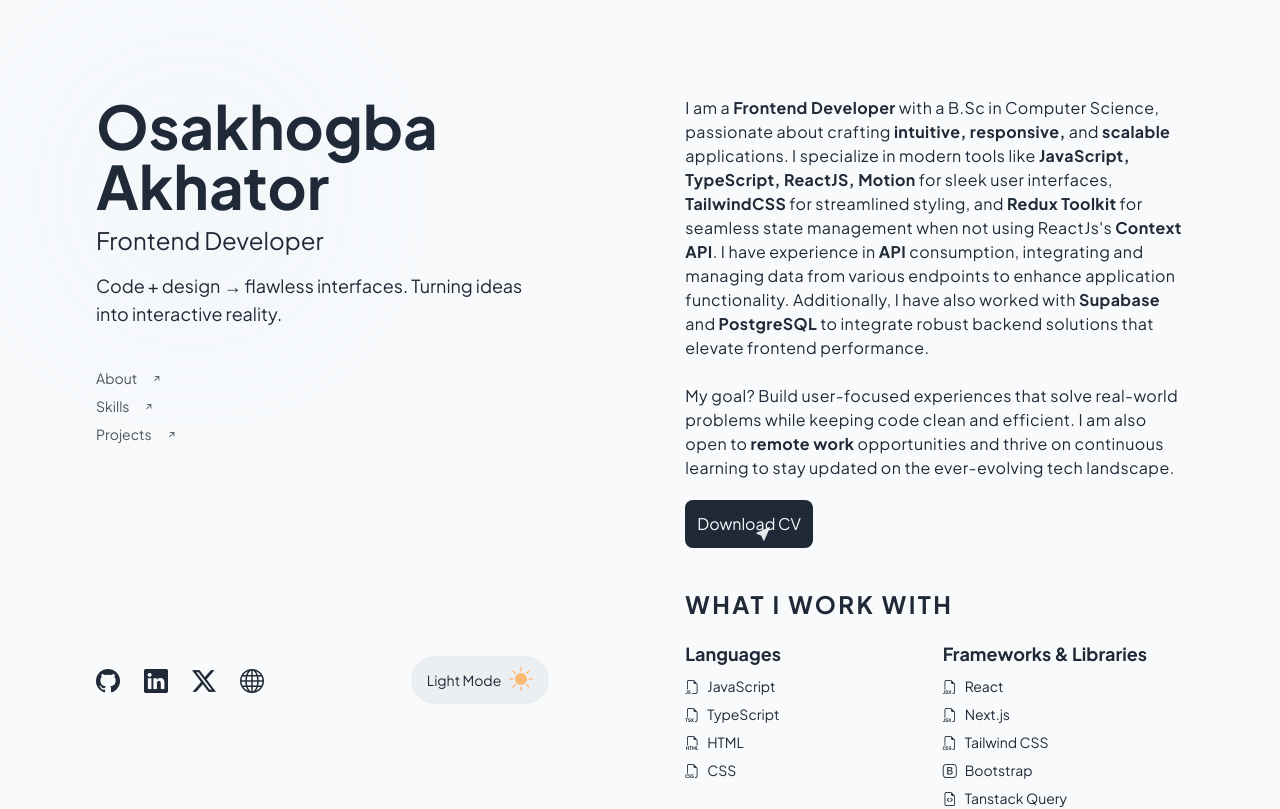
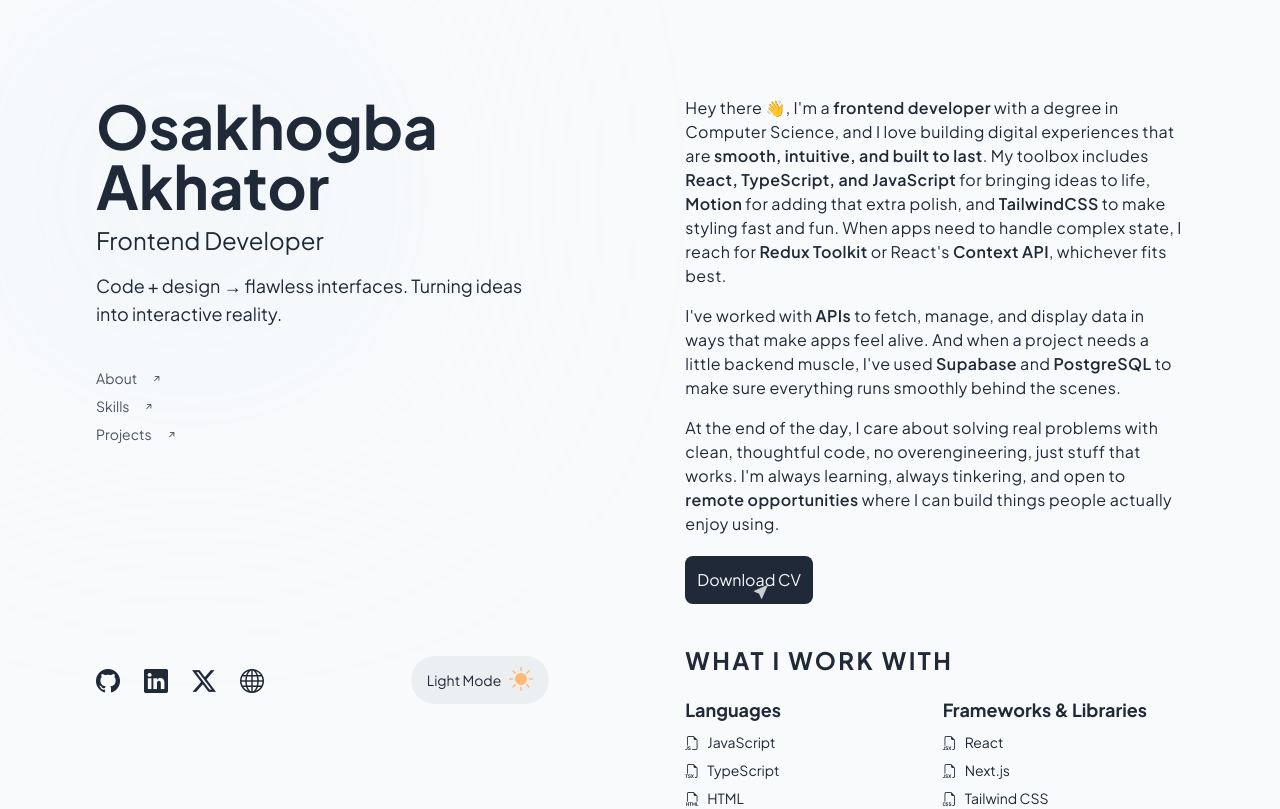
Before and after one commit to AkhatorEnosa/my_portfolio, a React (Vite) app: page / in a window 1280 px wide. Shown: the top 809 px of the page. Built offline with nearby package versions, Linux system fonts and the light colour scheme.

Commit message:
updated about section + floating Navbar z-index

```diff
--- a/src/constants/projects.ts
+++ b/src/constants/projects.ts
@@ -8,7 +8,7 @@ import foodsco from '../assets/foodsco.png'
 import Lokateur from '../assets/lokateur.png'
 import splitter from '../assets/splitter.png'
 import Genotype from '../assets/gmc.png'
-import Techkare from '../assets/techkare.png'
+// import Techkare from '../assets/techkare.png'
 import space from '../assets/space.png'
 // import Foodie2 from '../assets/foodie.png'
 // import Foodie from '../assets/foodie.gif'
@@ -118,16 +118,16 @@ export const PROJECTS = [
         group: "web applications",
         construction: false
     },
-    {
-        id: 11,
-        title: "techkare",
-        image: Techkare,
-        description: "A centralized platform for managing and displaying patient data, designed to streamline workflows and improve care delivery. Built with ReactJS and integrated with a robust API, it ensures seamless functionality.",
-        tag: ["html", "css", "javascript", "TailwindCSS", "API"],
-        url: "https://techkare.netlify.app/",
-        group: "web applications",
-        construction: true
-    },
+    // {
+    //     id: 11,
+    //     title: "techkare",
+    //     image: Techkare,
+    //     description: "A centralized platform for managing and displaying patient data, designed to streamline workflows and improve care delivery. Built with ReactJS and integrated with a robust API, it ensures seamless functionality.",
+    //     tag: ["html", "css", "javascript", "TailwindCSS", "API"],
+    //     url: "https://techkare.netlify.app/",
+    //     group: "web applications",
+    //     construction: true
+    // },
     {
         id: 12,
         title: "checkleest",
--- a/src/sections/Left.tsx
+++ b/src/sections/Left.tsx
@@ -61,7 +61,7 @@ const Left = () => {
           initial={{ opacity: 0, y: 50 }}
           animate={{ opacity: 1, y: 0 }}
           transition={{ duration: 0.5, delay: 1.5 }}
-        className="w-full mt-10 lg:mt-0 fixed flex left-0 bottom-4 justify-center items-center lg:relative lg:right-0 lg:left-0 lg:bottom-0">
+        className="w-full mt-10 lg:mt-0 fixed flex left-0 bottom-4 justify-center items-center lg:relative lg:right-0 lg:left-0 lg:bottom-0 z-40">
           {/* nav links */}
           <div className="w-[80%] md:w-[50%] lg:w-full flex lg:flex-col justify-between md:justify-center items-center lg:items-start bg-[#e9edf1]/80 dark:bg-[#2a3b52]/80 dark:text-[#f9fafb]/60 dark:hover:text-[#f9fafb] lg:bg-transparent lg:dark:bg-transparent lg:backdrop-blur-none lg:rounded-none lg:shadow-none rounded-full backdrop-blur-sm shadow-lg py-5 px-5 lg:py-0 lg:px-0 mt-10 gap-5 md:gap-16 lg:gap-2 z-40">
             {
--- a/src/sections/Right.tsx
+++ b/src/sections/Right.tsx
@@ -28,16 +28,22 @@ const Right = () => {
                 transition={{ duration: 0.5, delay: 1.5 }}
                 className="w-full text-2xl font-bold tracking-widest uppercase lg:hidden">About</motion.h1>
 
-                <motion.p
+                <motion.div
                     initial={{ opacity: 0 }}
                     whileInView={{ opacity: 1 }}
                     transition={{ duration: 0.5, ease: "easeInOut" }}
                     viewport={{ amount: 0.2 }}
                     className="dark:text-[#f9fafb]/70 mt-5 lg:mt-0 tracking-wide"
-                        >I am a <b className="dark:text-[#f9fafb]">Frontend Developer</b> with a B.Sc in Computer Science, passionate about crafting <b className="dark:text-[#f9fafb]">intuitive, responsive,</b> and <b className="dark:text-[#f9fafb]">scalable</b> applications. I specialize in modern tools like <b className="dark:text-[#f9fafb]">JavaScript, TypeScript, ReactJS, Motion</b> for sleek user interfaces, <b className="dark:text-[#f9fafb]">TailwindCSS</b> for streamlined styling, and <b className="dark:text-[#f9fafb]">Redux Toolkit</b> for seamless state management when not using ReactJs's <b className="dark:text-[#f9fafb]">Context API</b>. I have experience in <b className="dark:text-[#f9fafb]">API</b> consumption, integrating and managing data from various endpoints to enhance application functionality. Additionally, I have also worked with <b className="dark:text-[#f9fafb]">Supabase</b> and <b className="dark:text-[#f9fafb]">PostgreSQL</b> to integrate robust backend solutions that elevate frontend performance.
-                        <br /><br />
-                        My goal? Build user-focused experiences that solve real-world problems while keeping code clean and efficient. I am also open to <b className="dark:text-[#f9fafb]">remote work</b> opportunities and thrive on continuous learning to stay updated on the ever-evolving tech landscape.
-                </motion.p>
+                        >
+                        Hey there 👋, I'm a <span className="font-semibold dark:text-[#f9fafb]">frontend developer</span> with a degree in Computer Science, and I love building digital experiences that are <span className="font-semibold dark:text-[#f9fafb]">smooth, intuitive, and built to last</span>. My toolbox includes <span className="font-semibold dark:text-[#f9fafb]">React, TypeScript, and JavaScript</span> for bringing ideas to life, <span className="font-semibold dark:text-[#f9fafb]">Motion</span> for adding that extra polish, and <span className="font-semibold dark:text-[#f9fafb]">TailwindCSS</span> to make styling fast and fun. When apps need to handle complex state, I reach for <span className="font-semibold dark:text-[#f9fafb]">Redux Toolkit</span> or React's <span className="font-semibold dark:text-[#f9fafb]">Context API</span>, whichever fits best.
+
+                        <p className="mt-4">
+                        I've worked with <span className="font-semibold dark:text-[#f9fafb]">APIs</span> to fetch, manage, and display data in ways that make apps feel alive. And when a project needs a little backend muscle, I've used <span className="font-semibold dark:text-[#f9fafb]">Supabase</span> and <span className="font-semibold dark:text-[#f9fafb]">PostgreSQL</span> to make sure everything runs smoothly behind the scenes.
+                        </p>
+
+                        <p className="mt-4">
+                        At the end of the day, I care about solving real problems with clean, thoughtful code, no overengineering, just stuff that works. I'm always learning, always tinkering, and open to <span className="font-semibold dark:text-[#f9fafb]">remote opportunities</span> where I can build things people actually enjoy using.</p>
+                </motion.div>
 
                 <motion.div
                 initial={{ opacity: 0, y: 50 }}
```
